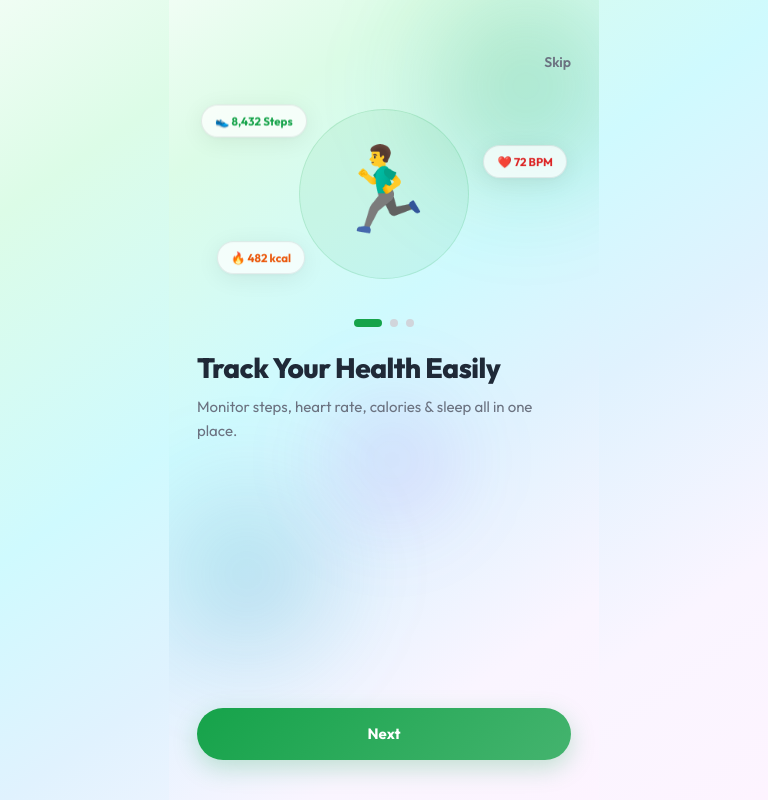
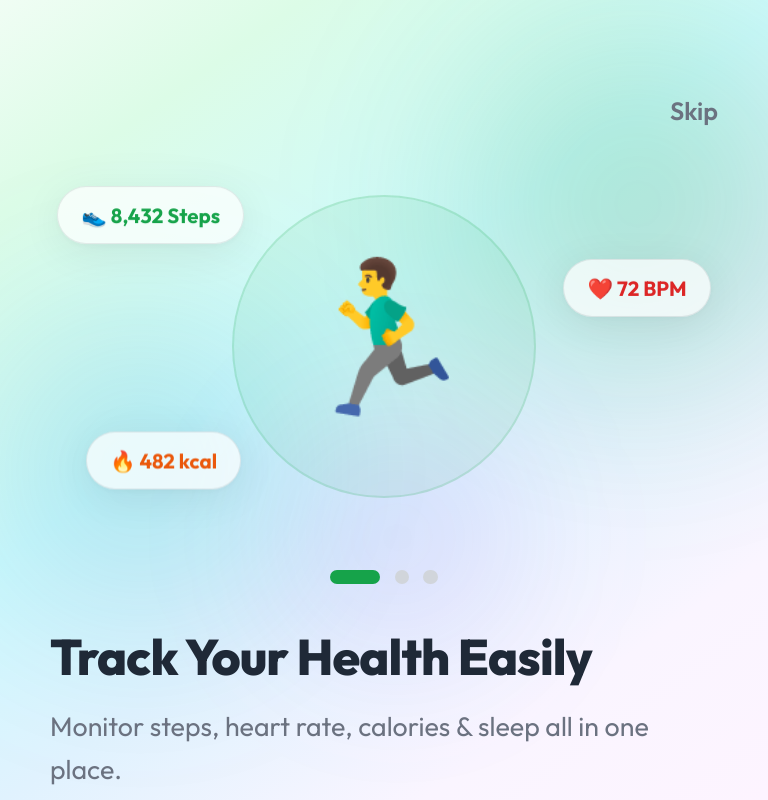
Before and after one commit to rr188351/Fitnpulse-app, a React (Vite) app: page / in a window 768 px wide. Built offline with nearby package versions, Linux system fonts and the light colour scheme; the HTML template or start-up script is replaced by a standard one.

Commit message:
feat-tablet-zoom

```diff
--- a/src/App.tsx
+++ b/src/App.tsx
@@ -16,6 +16,32 @@ import {
   AccountScreen,
   SettingsScreen,
 } from './screens'
+
+/* ── Responsive breakpoints (mobile / tablet / desktop) ─────
+   Mobile : < 768px    → existing 430px column layout (unchanged)
+   Tablet : 768–1024px → same 430px phone design, uniformly scaled
+                          up via zoom (centered, no stretch)
+   Desktop: > 1024px   → existing 430px centered column (unchanged) */
+function useBreakpoint(): 'mobile' | 'tablet' | 'desktop' {
+  const get = () => {
+    if (typeof window === 'undefined') return 'mobile' as const
+    const w = window.innerWidth
+    if (w >= 768 && w <= 1024) return 'tablet' as const
+    if (w > 1024) return 'desktop' as const
+    return 'mobile' as const
+  }
+  const [bp, setBp] = useState<'mobile' | 'tablet' | 'desktop'>(get)
+  useEffect(() => {
+    const onResize = () => setBp(get())
+    window.addEventListener('resize', onResize)
+    window.addEventListener('orientationchange', onResize)
+    return () => {
+      window.removeEventListener('resize', onResize)
+      window.removeEventListener('orientationchange', onResize)
+    }
+  }, [])
+  return bp
+}
 
 const SCREEN_ORDER = [
   'splash','onboard1','onboard2','onboard3','login','signup',
@@ -81,24 +107,63 @@ export default function App() {
     return map[id] ?? <HomeScreen onNav={nav} />
   }
 
+  const bp = useBreakpoint()
+  const isTablet = bp === 'tablet'
+
+  /* Tablet scale: fill the tablet viewport edge-to-edge with the
+     unchanged 430px phone design, uniformly magnified.
+     scale = viewportWidth / 430 → painted width = viewport width.
+     768w → 1.79, 820w → 1.91, 900w → 2.09, 1024w → 2.38.
+     Cards/text/icons/spacing/nav all grow together — zero side gaps,
+     zero stretch. Mobile/desktop ignore this entirely. */
+  const tabletScale = (() => {
+    if (typeof window === 'undefined') return 1.79
+    const w = window.innerWidth
+    const s = w / 430
+    return Math.min(2.4, Math.max(1.78, s))
+  })()
+  /* Keep two decimals for the CSS var; the inline zoom gets full float. */
+  const tabletScaleCss = tabletScale.toFixed(2)
+
   return (
-    /* Full-viewport mobile shell — no phone frame wrapper */
-    <div style={{
-      width: '100vw',
-      height: '100dvh',
-      overflow: 'hidden',
-      background: 'var(--fp-bg)',
-      display: 'flex',
-      justifyContent: 'center',
-    }}>
+    /* App shell — mobile/desktop keep the 430px column exactly.
+       Tablet keeps the same 430px phone design and uniformly scales
+       it edge-to-edge (no side gaps), like a native tablet app. */
+    <div
+      data-breakpoint={bp}
+      className={isTablet ? 'fp-shell fp-shell--tablet' : 'fp-shell'}
+      style={{
+        width: '100vw',
+        height: '100dvh',
+        overflow: 'hidden',
+        background: 'var(--fp-bg)',
+        display: 'flex',
+        justifyContent: isTablet ? 'flex-start' : 'center',
+        alignItems: 'flex-start',
+        transition: 'background 300ms ease',
+      }}
+    >
       <div
         key={animKey}
+        data-breakpoint={bp}
+        data-tablet-scale={isTablet ? tabletScaleCss : undefined}
+        className={isTablet ? 'fp-frame fp-frame--tablet' : 'fp-frame'}
         style={{
-          width: '100%',
+          width: isTablet ? 430 : '100%',
           maxWidth: 430,
           height: '100dvh',
           overflow: 'hidden',
           position: 'relative',
+          margin: '0 auto',
+          flexShrink: 0,
+          ...(isTablet
+            ? {
+                zoom: tabletScale,
+                ['--fp-zoom' as any]: tabletScaleCss,
+                height: `calc(100dvh / ${tabletScaleCss})`,
+              }
+            : null),
+          transition: 'max-width 300ms ease-in-out',
           animation: `${dir === 'fwd' ? 'screen-enter' : 'screen-enter-back'} 350ms ease-out both`,
         }}
       >
--- a/src/features.tsx
+++ b/src/features.tsx
@@ -29,7 +29,7 @@ const SOFT = 'var(--fp-field)'
 const BG = 'var(--fp-bg)'
 
 /* ── Surface style helpers (mirror screens.tsx aesthetic) ── */
-const gl = (blur = 22, r = 18) => ({
+const gl = (blur = 22, r = 18, _extra?: number) => ({
   background: 'var(--fp-glass)',
   borderRadius: r,
   backdropFilter: `blur(${blur}px)`,
@@ -91,9 +91,50 @@ export function useIsDesktop() {
   return d
 }
 
+/* ── Dedicated tablet breakpoint (768–1024px) ───────────────
+   Mobile  : < 768px  | Tablet: 768–1024px | Desktop: > 1024px
+   Kept separate from useIsDesktop() so existing mobile/desktop
+   behavior stays byte-for-byte identical. ─────────────────── */
+export function useBreakpoint(): 'mobile' | 'tablet' | 'desktop' {
+  const get = (): 'mobile' | 'tablet' | 'desktop' => {
+    if (typeof window === 'undefined') return 'mobile'
+    const w = window.innerWidth
+    if (w >= 768 && w <= 1024) return 'tablet'
+    if (w > 1024) return 'desktop'
+    return 'mobile'
+  }
+  const [bp, setBp] = useState<'mobile' | 'tablet' | 'desktop'>(get)
+  useEffect(() => {
+    const onResize = () => setBp(get())
+    window.addEventListener('resize', onResize)
+    window.addEventListener('orientationchange', onResize)
+    return () => {
+      window.removeEventListener('resize', onResize)
+      window.removeEventListener('orientationchange', onResize)
+    }
+  }, [])
+  return bp
+}
+
+export function useIsTablet() {
+  const [t, setT] = useState(
+    () => typeof window !== 'undefined' && window.matchMedia('(min-width: 768px) and (max-width: 1024px)').matches
+  )
+  useEffect(() => {
+    const mq = window.matchMedia('(min-width: 768px) and (max-width: 1024px)')
+    const fn = () => setT(mq.matches)
+    mq.addEventListener('change', fn)
+    return () => mq.removeEventListener('change', fn)
+  }, [])
+  return t
+}
+
 /* ── Shared modal / bottom-sheet ───────────────────────────────
    Desktop → centered glassmorphic sheet
-   Mobile  → bottom-anchored sliding sheet (task #11) ────────── */
+   Mobile  → bottom-anchored sliding sheet (task #11)
+   Tablet (768–1024px) → handled purely via the .fp-modal CSS class
+   in index.css (wider centered sheet, no JS branch change so
+   mobile/desktop rendering stays identical). ──────────────── */
 export interface FitModalProps {
   open: boolean
   onClose: () => void
@@ -107,9 +148,10 @@ export function FitModal({ open, onClose, title, subtitle, children }: FitModalP
   return (
     <>
       <div onClick={onClose} style={{ position: 'fixed', inset: 0, zIndex: 40, background: 'rgba(0,0,0,0.45)' }} />
-      <div style={{ position: 'fixed', inset: 0, zIndex: 50, display: 'flex', alignItems: desktop ? 'center' : 'flex-end', justifyContent: 'center' }}>
+      <div className="fp-modal-wrap" style={{ position: 'fixed', inset: 0, zIndex: 50, display: 'flex', alignItems: desktop ? 'center' : 'flex-end', justifyContent: 'center' }}>
         <div
           onClick={e => e.stopPropagation()}
+          className="fp-modal"
           style={{
             ...card(),
             width: '100%', maxWidth: desktop ? 420 : 430,
@@ -132,11 +174,11 @@ export function FitModal({ open, onClose, title, subtitle, children }: FitModalP
 }
 
 /* ── Gradient primary button ── */
-export function GBtn({ children, onClick, style, variant = 'solid' }: { children: React.ReactNode; onClick?: () => void; style?: any; variant?: 'solid' | 'outline' | 'ghost' }) {
+export function GBtn({ children, onClick, style, variant = 'solid', disabled }: { children: React.ReactNode; onClick?: () => void; style?: any; variant?: 'solid' | 'outline' | 'ghost'; disabled?: boolean }) {
   const base = { fontFamily: FF, fontWeight: 700, borderRadius: 14, cursor: 'pointer', display: 'inline-flex', alignItems: 'center', justifyContent: 'center', gap: 8, transition: 'transform 120ms, box-shadow 120ms', width: '100%' }
-  if (variant === 'solid') return <button onClick={onClick} style={{ ...base, ...(style || {}), background: `linear-gradient(135deg,${G},${CYAN})`, color: '#fff', border: 'none', boxShadow: `0 8px 22px ${G}30` }}>{children}</button>
-  if (variant === 'outline') return <button onClick={onClick} style={{ ...base, ...(style || {}), background: 'transparent', color: TXT, border: `1px solid ${BORDER}` }}>{children}</button>
-  return <button onClick={onClick} style={{ ...base, ...(style || {}), background: 'none', border: 'none', color: MUTED }}>{children}</button>
+  if (variant === 'solid') return <button onClick={onClick} disabled={disabled} style={{ ...base, ...(style || {}), background: `linear-gradient(135deg,${G},${CYAN})`, color: '#fff', border: 'none', boxShadow: `0 8px 22px ${G}30` }}>{children}</button>
+  if (variant === 'outline') return <button onClick={onClick} disabled={disabled} style={{ ...base, ...(style || {}), background: 'transparent', color: TXT, border: `1px solid ${BORDER}` }}>{children}</button>
+  return <button onClick={onClick} disabled={disabled} style={{ ...base, ...(style || {}), background: 'none', border: 'none', color: MUTED }}>{children}</button>
 }
 
 /* ── Spinner (CSS animation: spin) ── */
--- a/src/index.css
+++ b/src/index.css
@@ -190,3 +190,85 @@ body {
 ::-webkit-scrollbar { width: 2px; height: 2px; }
 ::-webkit-scrollbar-track { background: transparent; }
 ::-webkit-scrollbar-thumb { background: rgba(255,255,255,0.18); border-radius: 2px; }
+
+/* ── Responsive app shell (mobile / tablet / desktop) ───────
+   Mobile  (<768px)  : 430px centered column (default, unchanged)
+   Tablet  (768–1024): SAME 430px phone design, uniformly magnified
+     via `zoom` on .fp-frame--tablet (set inline from App.tsx) with
+     scale = viewportWidth / 430, so the painted app is EXACTLY the
+     viewport width — zero left/right gaps, like a native tablet app.
+     768w→1.79 / 820w→1.91 / 900w→2.09 / 1024w→2.38.
+     Cards, buttons, text, icons, spacing + nav all grow together —
+     nothing is independently stretched or restyled.
+   Desktop (>1024px) : 430px centered column (default, unchanged)
+   Only the tablet range gets overrides; mobile + desktop keep
+   their exact existing behavior. Transitions keep breakpoint
+   changes smooth. ─────────────────────────────────────────── */
+.fp-shell,
+.fp-frame {
+  transition: max-width 300ms ease-in-out, width 300ms ease-in-out,
+    padding-left 300ms ease-in-out, padding-right 300ms ease-in-out;
+}
+
+@media (min-width: 768px) and (max-width: 1024px) {
+  .fp-shell--tablet {
+    justify-content: flex-start !important;
+    align-items: flex-start !important;
+  }
+  .fp-frame--tablet {
+    /* Keep the phone column's own metrics; the inline `zoom`
+       (viewportWidth / 430) enlarges the painted output to EXACTLY
+       the viewport width — no side gaps at all. Zero margins keep
+       it pinned edge-to-edge like a native tablet app.
+       --fp-zoom (set inline) drives the dvh compensation below;
+       fallback 2 keeps the declaration valid if unset. */
+    width: 430px !important;
+    max-width: 430px !important;
+    margin-left: 0 !important;
+    margin-right: 0 !important;
+    flex-shrink: 0;
+    transform-origin: top left;
+    min-height: 0;
+  }
+  /* Height compensation: descendants size themselves in 100dvh units
+     which resolve against the REAL viewport even under zoom — so each
+     100dvh-tall screen would paint z× too tall and clip the bottom
+     nav. Dividing the layout heights by --fp-zoom makes the painted
+     result exactly one viewport again. Beats the inline 100dvh styles
+     only inside 768–1024px; mobile/desktop fall outside this query.
+     The inner-scroll rows are `calc(100dvh - Npx)` in layout px where
+     N is an extraPadding offset (88 + N, normally plain 88), so keep
+     the subtraction verbatim — only the 100dvh term is divided. */
+  .fp-frame--tablet,
+  .fp-frame--tablet > div[style*="100dvh"] {
+    height: calc(100dvh / var(--fp-zoom, 2)) !important;
+  }
+  /* innerScroll() variants — attribute selectors match the exact
+     serialized subtraction so no per-screen JS change is needed. */
+  .fp-frame--tablet > div > div[style*="calc(100dvh - 88px)"],
+  .fp-frame--tablet > div > div[style*="calc(100dvh - 96px)"],
+  .fp-frame--tablet > div > div[style*="calc(100dvh - 100px)"],
+  .fp-frame--tablet > div > div[style*="calc(100dvh - 104px)"],
+  .fp-frame--tablet > div > div[style*="calc(100dvh - 112px)"] {
+    height: calc((100dvh / var(--fp-zoom, 2)) - 88px) !important;
+  }
+  /* Tablet modal: FitModal renders INSIDE the zoomed frame subtree,
+     so it already magnifies proportionally with everything else —
+     no extra zoom here (it would compound). Just keep the sheet at
+     phone proportions and centered, like the rest of the app. */
+  .fp-modal-wrap {
+    align-items: center !important;
+    padding: 0 24px !important;
+  }
+  .fp-modal {
+    max-width: 430px !important;
+    width: min(430px, calc(100vw - 48px)) !important;
+    border-radius: 28px !important;
+    max-height: 86vh !important;
+  }
+}
+
+@media (max-width: 767px), (min-width: 1025px) {
+  /* Explicit no-op guard: mobile + desktop keep legacy layout. */
+  .fp-shell { justify-content: center; }
+}
```
